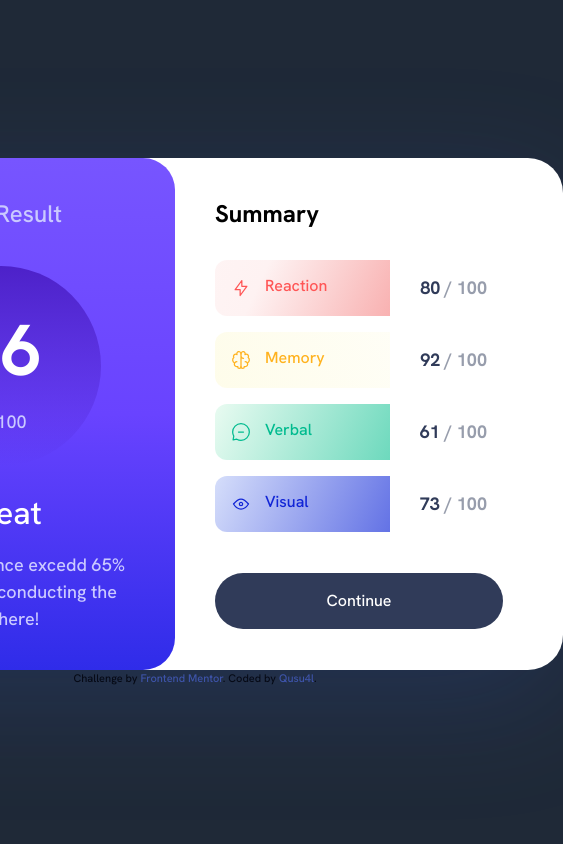
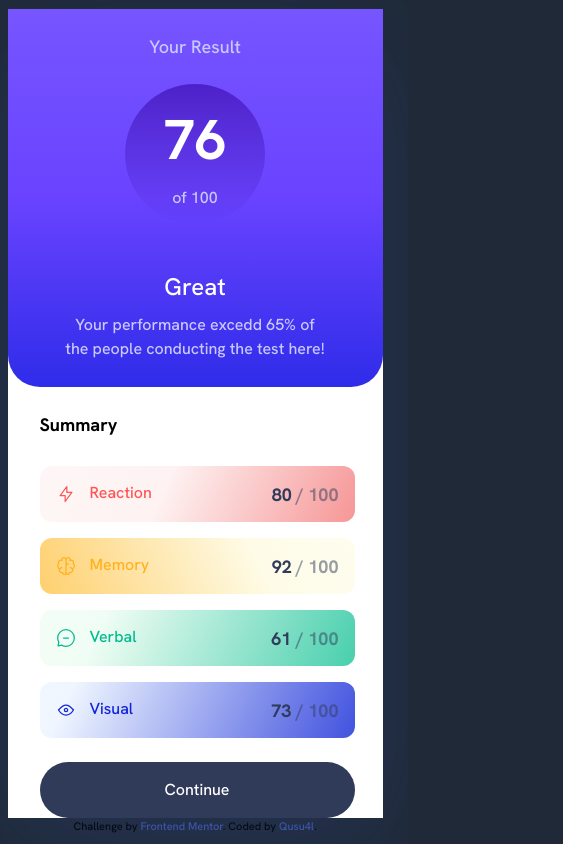
Before and after one commit to Qusu4l/results-summary-component-main, a website: page index.html in a window 390 px wide. Shown: the whole page, 563 px wide, since content can reach past the window. Drawn offline with Linux system fonts and the light colour scheme.

Commit message:
Responsive

```diff
--- a/index.html
+++ b/index.html
@@ -25,29 +25,30 @@
 
 <body class="bg-gray-800 w-screen h-screen flex flex-col justify-center items-center font-Hank">
   <main>
-    <div class="w-[46rem] h-[32rem] rounded-[35px] bg-white drop-shadow-[0_30px_60px_rgba(61,108,236,0.15)] flex ">
-      <div class="w-[23rem] h-[32rem] rounded-[32px] bg-gradient-to-b from-[#7755FF] via-[#6943FF] to-[#2F2CE9] ">
+    <div
+      class="w-[23.438rem] sm:w-[46rem] h-[50.563rem] sm:h-[32rem]  sm:rounded-[35px] bg-white drop-shadow-[0_30px_60px_rgba(61,108,236,0.15)] flex flex-col sm:flex-row">
+      <div class="w-[23.438rem] h-[32rem] sm:rounded-[32px] rounded-br-[32px] rounded-bl-[32px] bg-gradient-to-b from-[#7755FF] via-[#6943FF] to-[#2F2CE9] ">
         <div class="flex flex-col items-center">
-          <h2 class="text-[#CAC9FF] text-[24px] mt-[38px]">Your Result</h2>
+          <h2 class="text-[#CAC9FF] text-[18px] sm:text-[24px] mt-[24px] sm:mt-[38px]">Your Result</h2>
           <div
-            class="flex flex-col items-center justify-center w-[200px] h-[200px] rounded-full bg-gradient-to-b from-[#4D21C9] to-transparent mt-[34px]">
-            <h3 class="text-white text-[72px] font-bold ">76</h3>
-            <span class="text-[#CAC9FF] text-[18px] mt-[4px]">of 100</span>
+            class="flex flex-col items-center justify-center w-[140px] sm:w-[200px] h-[140px] sm:h-[200px] rounded-full bg-gradient-to-b from-[#4D21C9] to-transparent mt-[24px] sm:mt-[34px]">
+            <h3 class="text-white text-[56px] sm:text-[72px] font-bold ">76</h3>
+            <span class="text-[#CAC9FF] text-[16px] sm:text-[18px] mt-[4px]">of 100</span>
           </div>
-          <div class="w-[260px] h-[134px] flex flex-col items-center justify-center mt-[28px]">
-            <h1 class="text-white text-[32px]">Great</h1>
-            <span class="text-[#CAC9FF] text-[18px] text-center mt-[14px]">Your performance excedd 65% of the people
+          <div class="w-[260px] h-[134px] flex flex-col items-center justify-center mt-[24px] sm:mt-[28px]">
+            <h1 class="text-white text-[24px] sm:text-[32px]">Great</h1>
+            <span class="text-[#CAC9FF] text-[16px] sm:text-[18px] text-center mt-[8px] sm:mt-[14px]">Your performance excedd 65% of the people
               conducting the test here!</span>
           </div>
 
         </div>
       </div>
-      <div class="w-[23rem] h-[32rem] flex flex-col mt-[38px] ml-[40px]">
-        <h4 class="text-[24px] font-bold">Summary</h4>
-        <div class="w-[18rem] h-[17rem] grid grid-cols-4-{56px} mt-[28px] gap-[16px]">
+      <div class="w-[23rem] h-[32rem] flex flex-col mt-[24px] sm:mt-[38px] ml-[32px] sm:ml-[40px]">
+        <h4 class="text-[18px] sm:text-[24px] font-bold">Summary</h4>
+        <div class="w-[19.688rem] sm:w-[18rem] h-[17rem] grid grid-cols-4-{56px} mt-[28px] gap-[16px]">
           <div
-            class="w-[18rem] h-[3.5rem] flex bg-fixed  items-center bg-gradient-to-br from-white  to-red-500 via-red-50 rounded-[12px]">
-            <img class="ml-[16px] w-[20px] h-[20px] " src="assets/images/icon-reaction.svg">
+            class="w-[19.688rem] sm:w-[18rem] h-[3.5rem] flex bg-fixed  items-center bg-gradient-to-br from-white  to-red-500 via-red-50 rounded-[12px]">
+            <img class="ml-[16px] w-[20px] h-[20px] " src="assets/images/icon-reaction.svg" alt="">
             <div class="flex w-full justify-between ml-[14px] mr-[16px]">
               <span class="text-[#FF5555] font-medium">Reaction</span>
               <div>
@@ -57,8 +58,8 @@
             </div>
           </div>
           <div
-            class="w-[18rem] h-[3.5rem] flex bg-fixed  items-center bg-gradient-to-bl from-white to-[#FFB21E] via-yellow-50  rounded-[12px]">
-            <img class="ml-[16px] w-[20px] h-[20px] " src="assets/images/icon-memory.svg">
+            class="w-[19.688rem] sm:w-[18rem] h-[3.5rem] flex bg-fixed  items-center bg-gradient-to-bl from-white to-[#FFB21E] via-yellow-50  rounded-[12px]">
+            <img class="ml-[16px] w-[20px] h-[20px] " src="assets/images/icon-memory.svg" alt="">
             <div class="flex w-full justify-between ml-[14px] mr-[16px]">
               <span class="text-[#FFB21E] font-medium">Memory</span>
               <div>
@@ -69,8 +70,8 @@
             </div>
           </div>
           <div
-            class="w-[18rem] h-[3.5rem] flex bg-fixed  items-center bg-gradient-to-br from-white to-[#00BB8F] via-green-50 rounded-[12px]">
-            <img class="ml-[16px] w-[20px] h-[20px] " src="assets/images/icon-verbal.svg">
+            class="w-[19.688rem] sm:w-[18rem] h-[3.5rem] flex bg-fixed  items-center bg-gradient-to-br from-white to-[#00BB8F] via-green-50 rounded-[12px]">
+            <img class="ml-[16px] w-[20px] h-[20px] " src="assets/images/icon-verbal.svg" alt="">
             <div class="flex w-full justify-between ml-[14px] mr-[16px]">
               <span class="text-[#00BB8F] font-medium">Verbal</span>
               <div>
@@ -80,8 +81,8 @@
             </div>
           </div>
           <div
-            class="w-[18rem] h-[3.5rem] flex bg-fixed  items-center bg-gradient-to-br from-white to-[#1125D6] via-blue-50 rounded-[12px]">
-            <img class="ml-[16px] w-[20px] h-[20px] " src="assets/images/icon-visual.svg">
+            class="w-[19.688rem] sm:w-[18rem] h-[3.5rem] flex bg-fixed  items-center bg-gradient-to-br from-white to-[#1125D6] via-blue-50 rounded-[12px]">
+            <img class="ml-[16px] w-[20px] h-[20px] " src="assets/images/icon-visual.svg" alt="">
             <div class="flex w-full justify-between ml-[14px] mr-[16px]">
               <span class="text-[#1125D6] font-medium">Visual</span>
               <div>
@@ -93,7 +94,7 @@
         </div>
 
         <button
-          class="w-[18rem] h-[3.5rem] bg-[#303B59] text-white mt-[41px] rounded-[128px] hover:bg-gradient-to-b from-[#7755FF] via-[#6943FF] to-[#2F2CE9]">Continue</button>
+          class="w-[19.688rem] sm:w-[18rem] h-[3.5rem] bg-[#303B59] text-white mt-[24px] mb=[30px] sm:mt-[41px] rounded-[128px] hover:bg-gradient-to-b from-[#7755FF] via-[#6943FF] to-[#2F2CE9]">Continue</button>
 
       </div>
     </div>
```
Also changed, not shown: dist/output.css.
